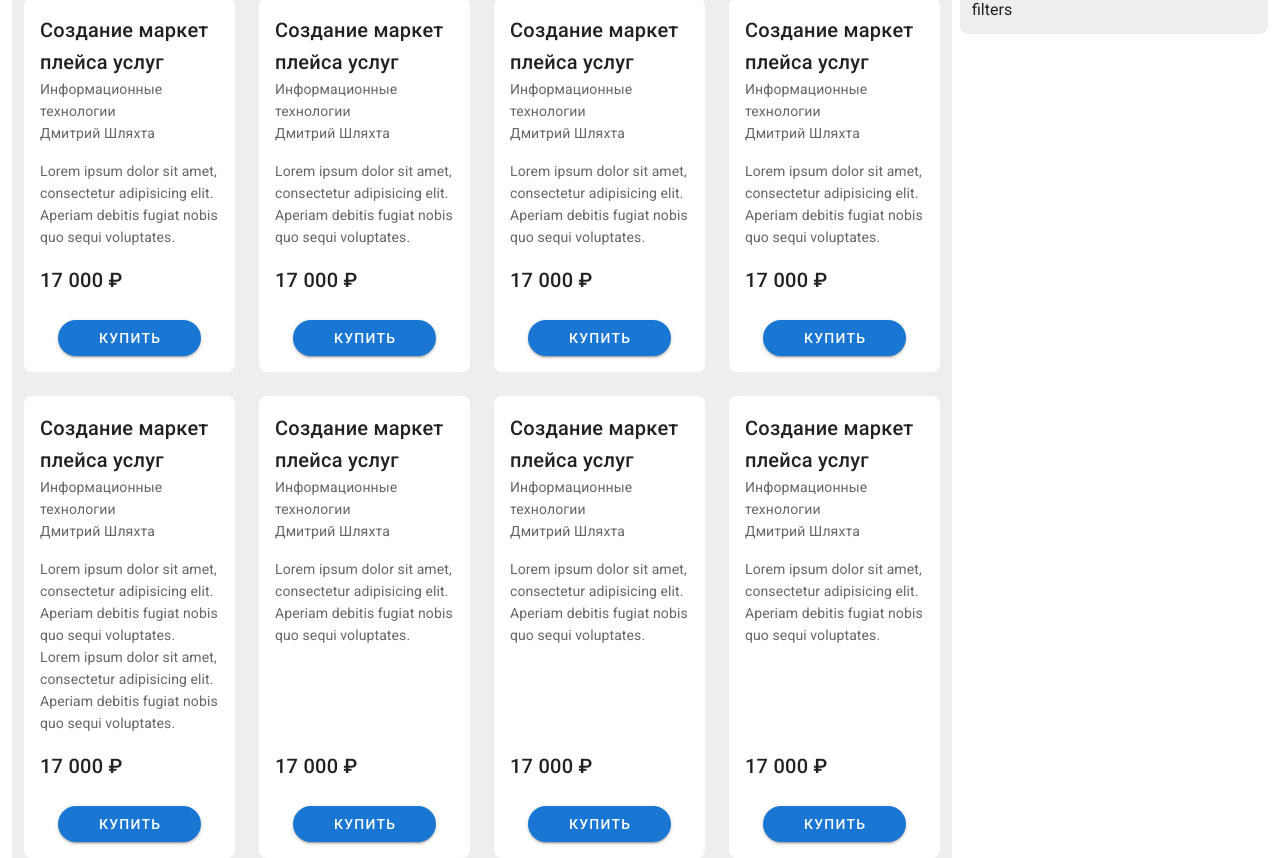
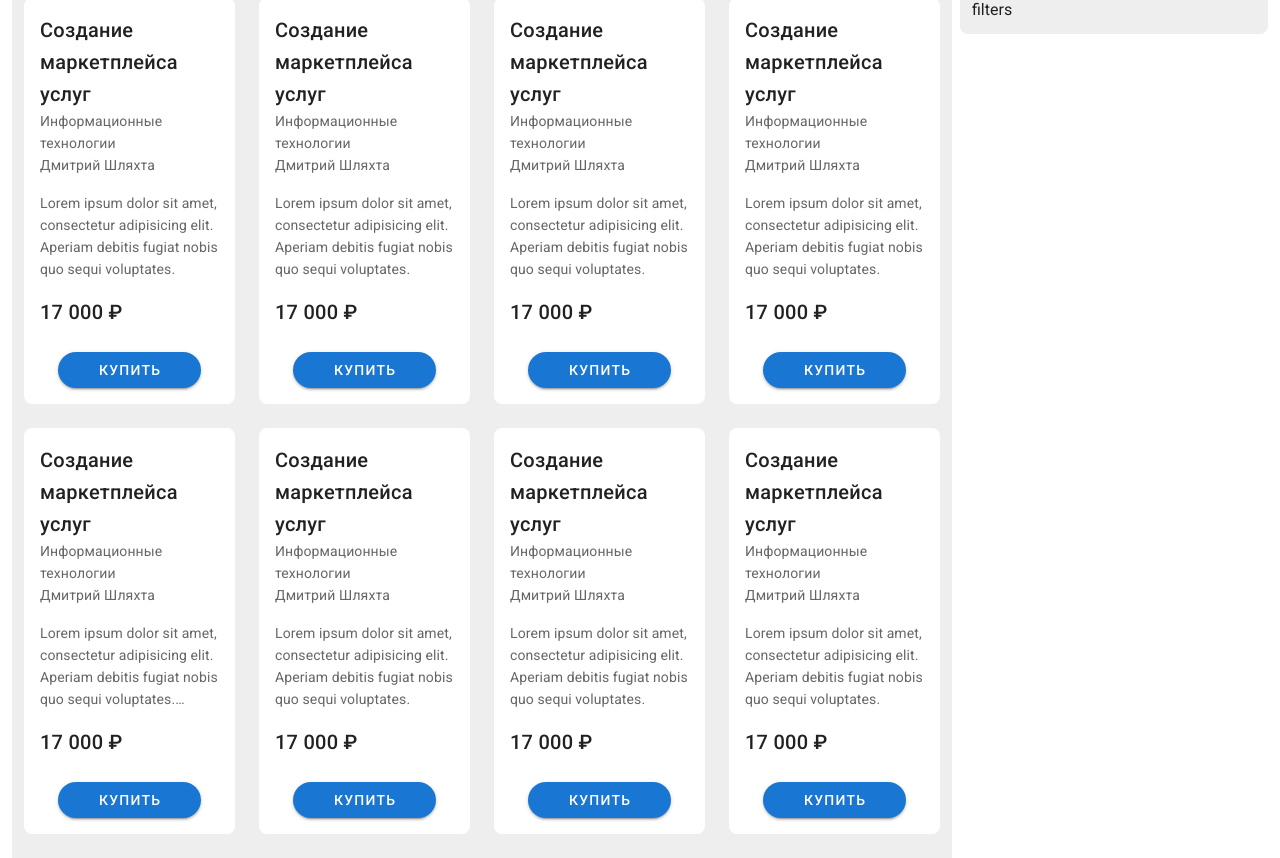
Before and after one commit to Brix-D/marketplace-vue, a Vue app: page /#/catalog in a window 1280 px wide. Shown: the part 328-1186 px from the top of the page. Built offline with nearby package versions, Linux system fonts and the light colour scheme.

Commit message:
added demand, crop description, and wrap title

```diff
--- /dev/null
+++ b/src/assets/scss/_mixins.scss
@@ -0,0 +1,8 @@
+@mixin text-overflow-column($count-column: 2) {
+    display: -webkit-box;
+    overflow: hidden;
+    text-overflow: ellipsis;
+    white-space: normal;
+    -webkit-box-orient: vertical;
+    -webkit-line-clamp: $count-column;
+}
--- a/src/assets/scss/all.scss
+++ b/src/assets/scss/all.scss
@@ -1,4 +1,5 @@
-@import './normalize';
-@import './common';
-@import './variables';
-@import './layout';
+@import 'normalize';
+@import 'common';
+@import 'variables';
+@import 'mixins';
+@import 'layout';
--- a/src/components/blocks/catalog/BMarketCard.vue
+++ b/src/components/blocks/catalog/BMarketCard.vue
@@ -6,12 +6,12 @@
         class="rounded-lg d-flex flex-column"
         height="100%"
     >
-        <v-card-title>{{ title }}</v-card-title>
+        <v-card-title class="card__title">{{ title }}</v-card-title>
         <v-card-subtitle class="card__subtitle">
             <p>{{ category }}</p>
             <p>{{ author }}</p>
         </v-card-subtitle>
-        <v-card-text>{{ description }}</v-card-text>
+        <v-card-text class="card__description pb-0 mb-4">{{ description }}</v-card-text>
         <v-card-title class="pt-0 mt-auto">{{ numberToPrice(price) }}</v-card-title>
         <v-card-actions class="justify-center pb-4">
             <v-btn :color="$vuetify.theme.currentTheme.info" dark rounded class="px-10">
@@ -68,5 +68,11 @@
             margin-bottom: 0;
         }
     }
+    &__title {
+        word-break: break-word;
+    }
+    &__description {
+        @include text-overflow-column(4);
+    }
 }
 </style>
--- a/src/store/fixtures/demand.json
+++ b/src/store/fixtures/demand.json
@@ -2,20 +2,20 @@
   {
     "id": 1,
     "alias": "service_1",
-        "title": "Создание маркетплейса услуг",
+    "title": "Нужен маркетплейс услуг, требуется срочно",
     "category": "Информационные технологии",
-        "author": "Дмитрий Шляхта",
-        "price": 17000,
+    "author": "Дмитрий Расулов",
+    "price": 24000,
     "description": "Lorem ipsum dolor sit amet, consectetur adipisicing elit. Aperiam debitis fugiat nobis quo sequi voluptates."
   },
   {
     "id": 2,
     "alias": "service_2",
-        "title": "Создание маркетплейса услуг",
+    "title": "Нужен маркетплейс услуг, требуется срочно",
     "category": "Информационные технологии",
-        "author": "Дмитрий Шляхта",
-        "price": 17000,
-        "description": "Lorem ipsum dolor sit amet, consectetur adipisicing elit. Aperiam debitis fugiat nobis quo sequi voluptates."
+    "author": "Дмитрий Расулов",
+    "price": 24000,
+    "description": "Lorem ipsum dolor sit amet, consectetur adipisicing elit. Aperiam debitis fugiat nobis quo sequi voluptates.Lorem ipsum dolor sit amet, consectetur adipisicing elit. Aperiam debitis fugiat nobis quo sequi voluptates.Lorem ipsum dolor sit amet, consectetur adipisicing elit. Aperiam debitis fugiat nobis quo sequi voluptates."
   },
   {
     "id": 3,
--- a/src/views/catalog/demand.vue
+++ b/src/views/catalog/demand.vue
@@ -1,10 +1,32 @@
 <template>
-    <div>demand</div>
+    <div>
+        <TheCatalog>
+            <BServiceList :items="services" />
+        </TheCatalog>
+    </div>
 </template>
 
 <script>
+import { mapState, mapActions } from 'vuex';
+import TheCatalog from '@/components/layout/TheCatalog';
+import BServiceList from '@/components/blocks/catalog/BServiceList';
 export default {
     name: 'CatalogDemandPage',
+    components: {
+        TheCatalog,
+        BServiceList,
+    },
+    computed: {
+        ...mapState({
+            services: (state) => state.service.demand,
+        }),
+    },
+    created() {
+        this.GET_SERVICES();
+    },
+    methods: {
+        ...mapActions({ GET_SERVICES: 'service/GET_DEMAND' }),
+    },
 };
 </script>
 
--- a/vue.config.js
+++ b/vue.config.js
@@ -6,7 +6,9 @@
     css: {
         loaderOptions: {
             scss: {
-                additionalData: '@import "@/assets/scss/_variables.scss";',
+                additionalData:
+                    '@import "@/assets/scss/_variables.scss";' +
+                    '@import "@/assets/scss/_mixins.scss";',
             },
         },
     },
```
Also changed, not shown: src/assets/scss/_layout.scss (renamed from src/assets/scss/layout.scss). Lines whose indentation alone changed are shown as unchanged.
